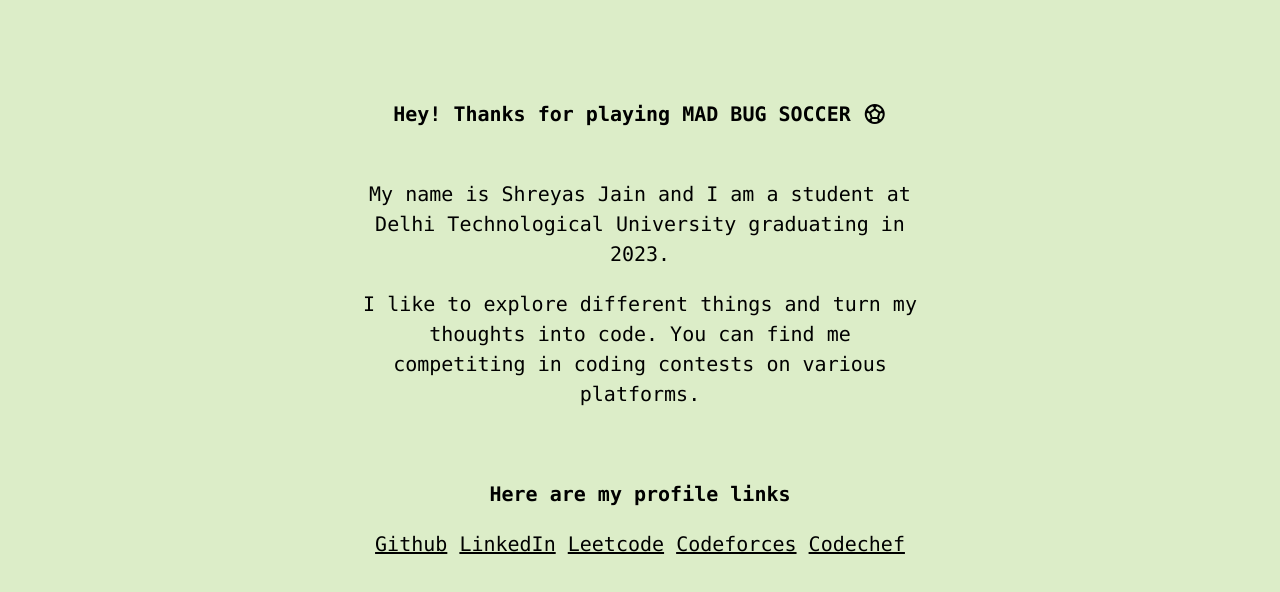
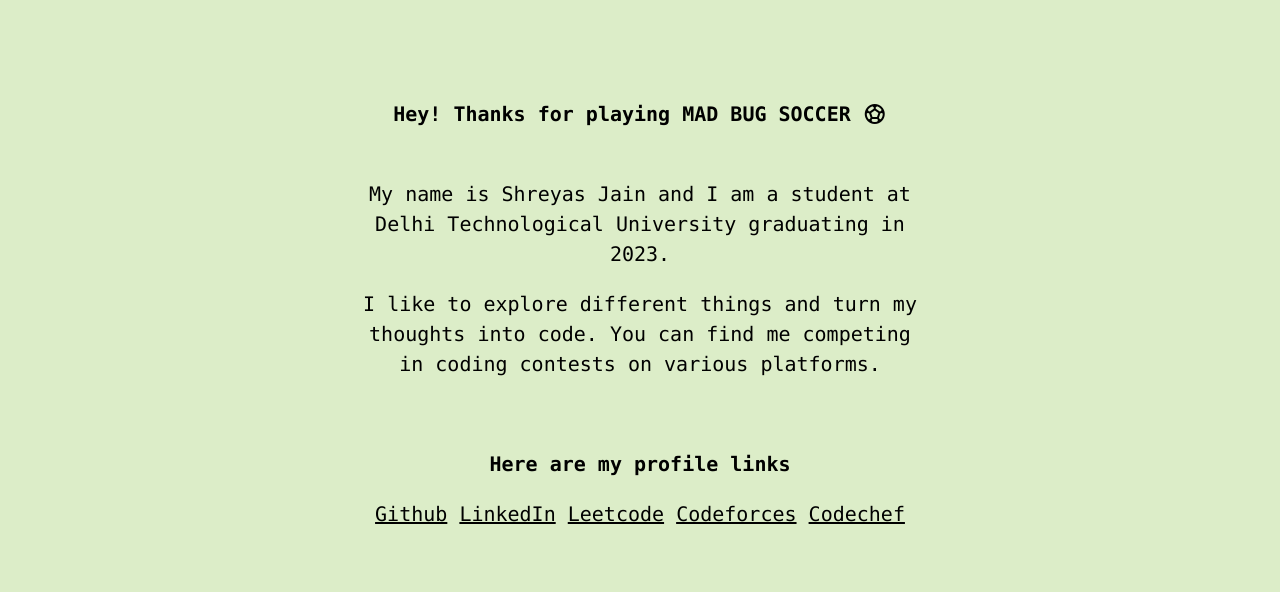
Before and after one commit to shreyasjn/mad-bug-soccer, a website: page public/aboutme.html in a window 1280 px wide. Shown: the part 76-668 px from the top of the page. Drawn offline with nearby package versions, Linux system fonts and the light colour scheme.

Commit message:
Update aboutme.html

```diff
--- a/public/aboutme.html
+++ b/public/aboutme.html
@@ -20,7 +20,7 @@
             <p><strong>Hey! Thanks for playing MAD BUG SOCCER </strong><span class="material-symbols-outlined icon">sports_soccer</span></p>
             <div style="padding-bottom: 10px"></div>
             <p>My name is Shreyas Jain and I am a student at Delhi Technological University graduating in 2023.</p>
-            <p>I like to explore different things and turn my thoughts into code. You can find me competiting in coding contests on various platforms.</p>
+            <p>I like to explore different things and turn my thoughts into code. You can find me competing in coding contests on various platforms.</p>
             <br>
             <p><strong>Here are my profile links</strong></p>
             <div>
```
